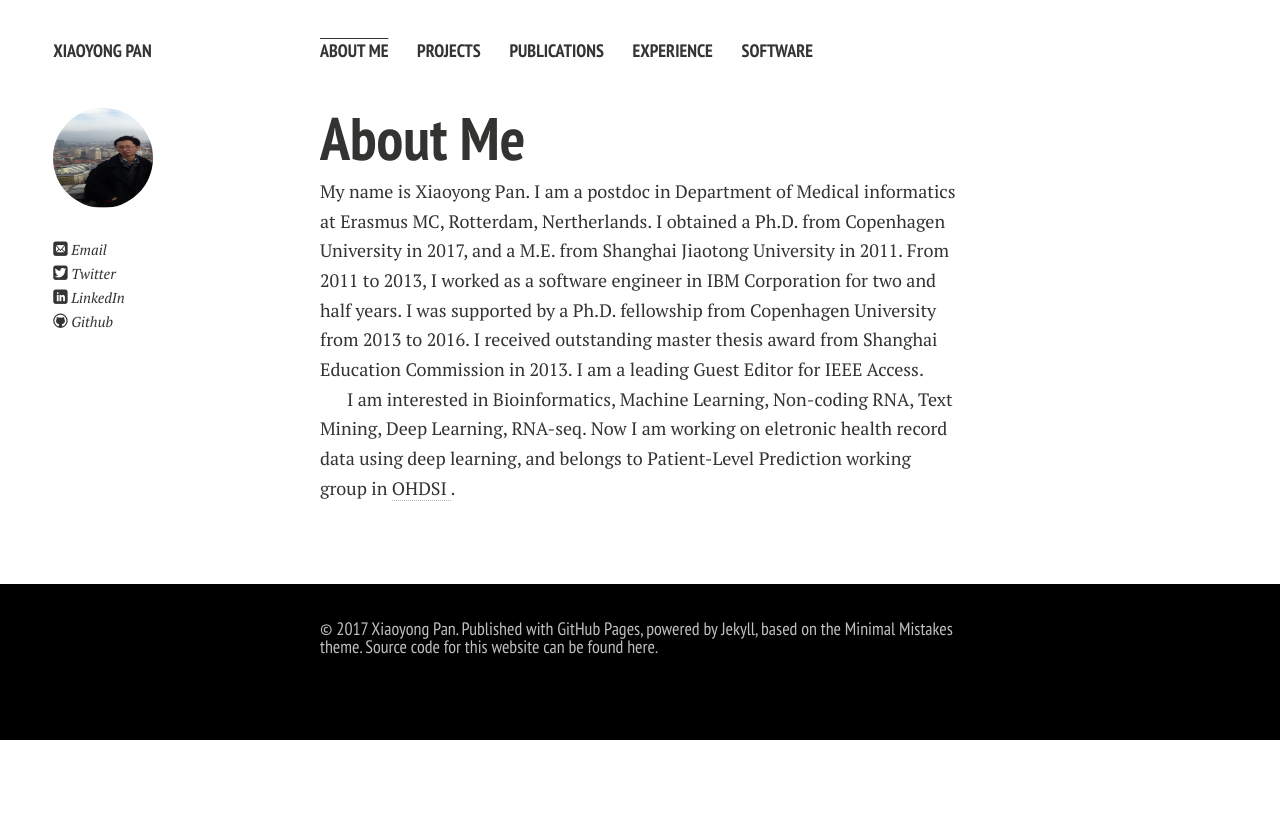
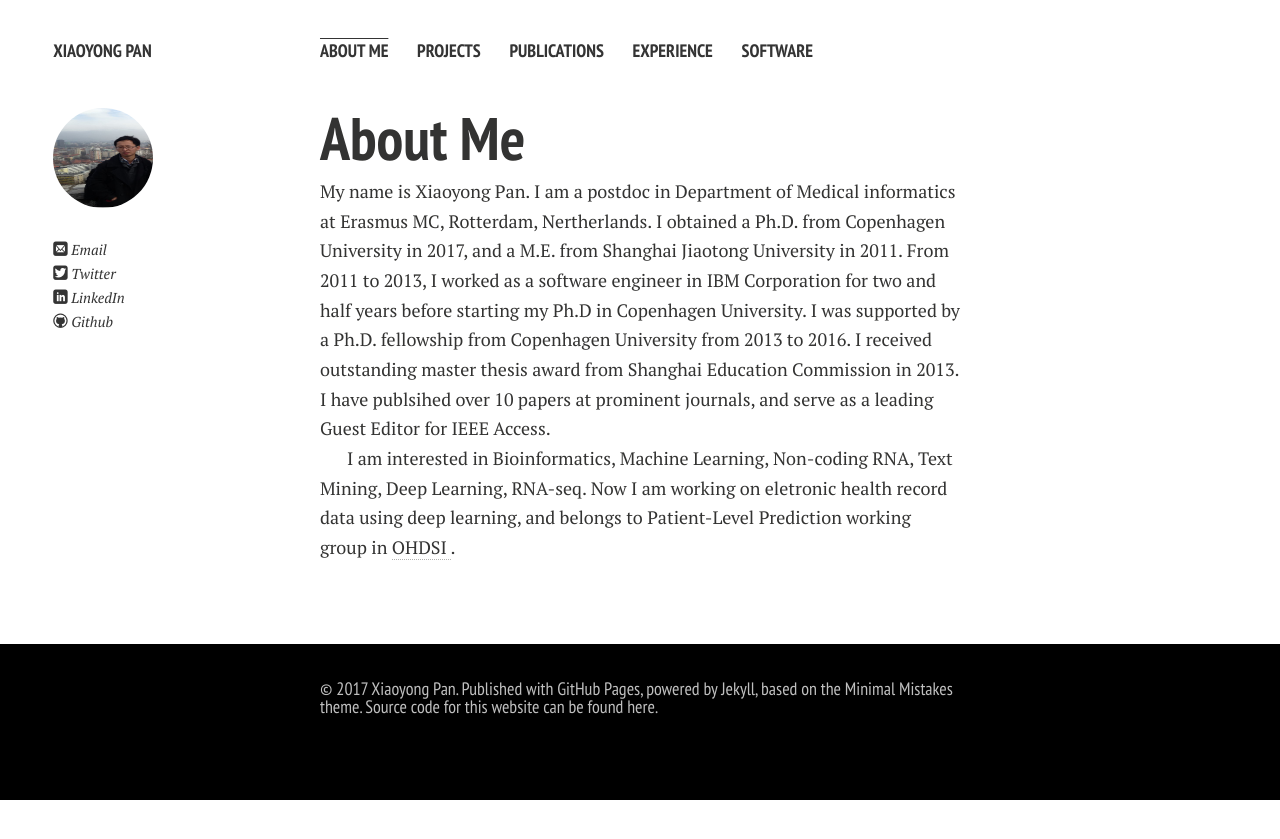
Before and after one commit to xypan1232/xypan1232.github.io, a Jekyll site: the page built from index.md, in a window 1280 px wide. Shown: the top 839 px of the page. Built offline with Jekyll 4.4.1, drawn with Linux system fonts in a browser that asks for light colours; nearby versions of some CDN libraries; Markdown is read by kramdown in place of the engine named in the settings; our own code applies the rules of GitHub Pages for plain Markdown files.

Commit message:
Update index.md

```diff
--- a/index.md
+++ b/index.md
@@ -6,8 +6,8 @@ layout: page
 
 My name is Xiaoyong Pan. I am a postdoc in Department of Medical informatics at Erasmus MC, Rotterdam, Nertherlands.
 I obtained a Ph.D. from Copenhagen University in 2017, and a M.E. from Shanghai Jiaotong University in 2011. From 2011 to 2013, I worked as a
-software engineer in IBM Corporation for two and half years. I was supported by a Ph.D. fellowship from Copenhagen University from 2013 to 2016.
-I received outstanding master thesis award from Shanghai Education Commission in 2013. I am a leading Guest Editor for IEEE Access.
+software engineer in IBM Corporation for two and half years before starting my Ph.D in Copenhagen University. I was supported by a Ph.D. fellowship from Copenhagen University from 2013 to 2016.
+I received outstanding master thesis award from Shanghai Education Commission in 2013. I have publsihed over 10 papers at prominent journals, and serve as a leading Guest Editor for IEEE Access.
 
 I am interested in Bioinformatics, Machine Learning, Non-coding RNA, Text Mining, Deep Learning, RNA-seq.
 Now I am working on eletronic health record data using deep learning, and belongs to Patient-Level Prediction working group in <a href="https://ohdsi.org/">OHDSI </a>.
```
